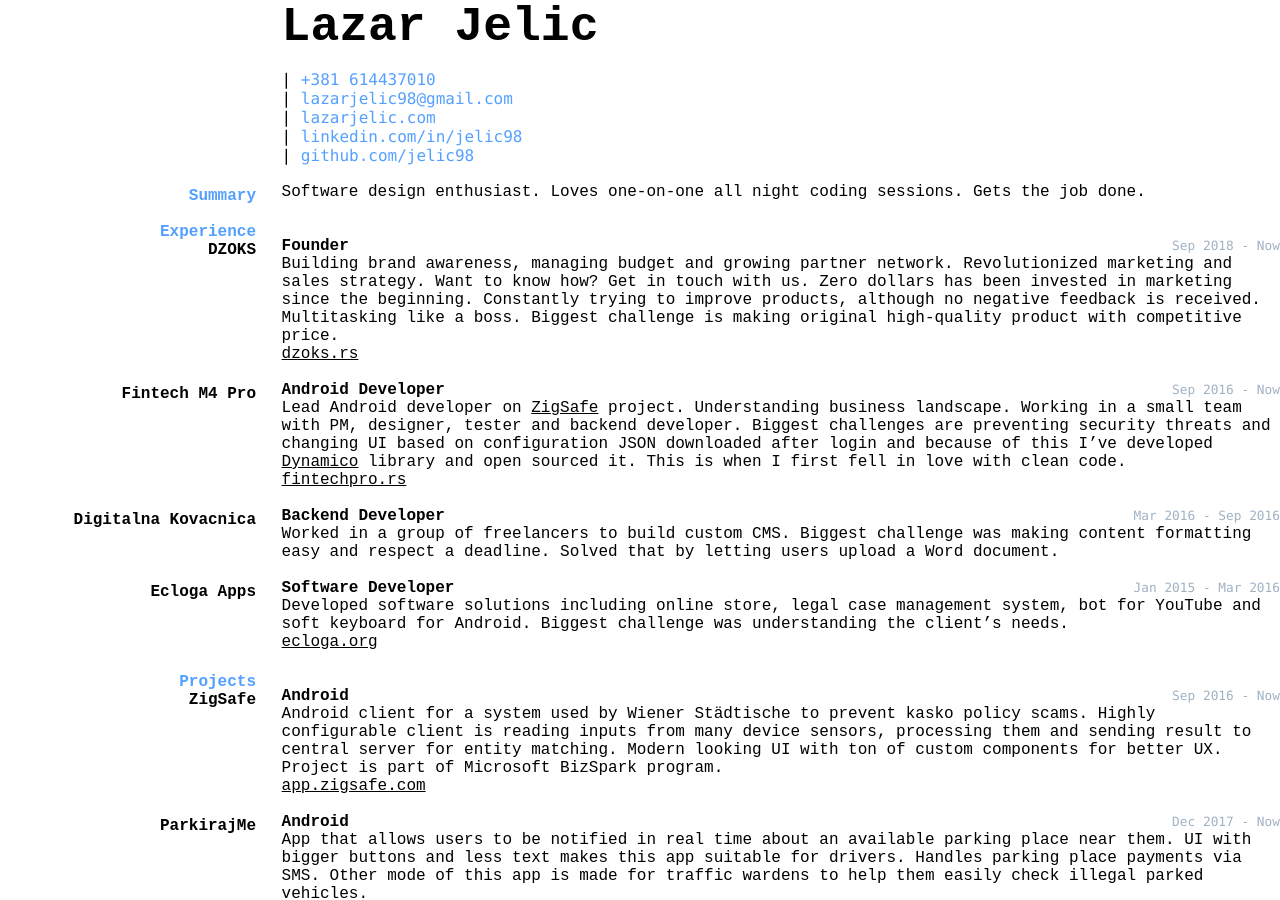
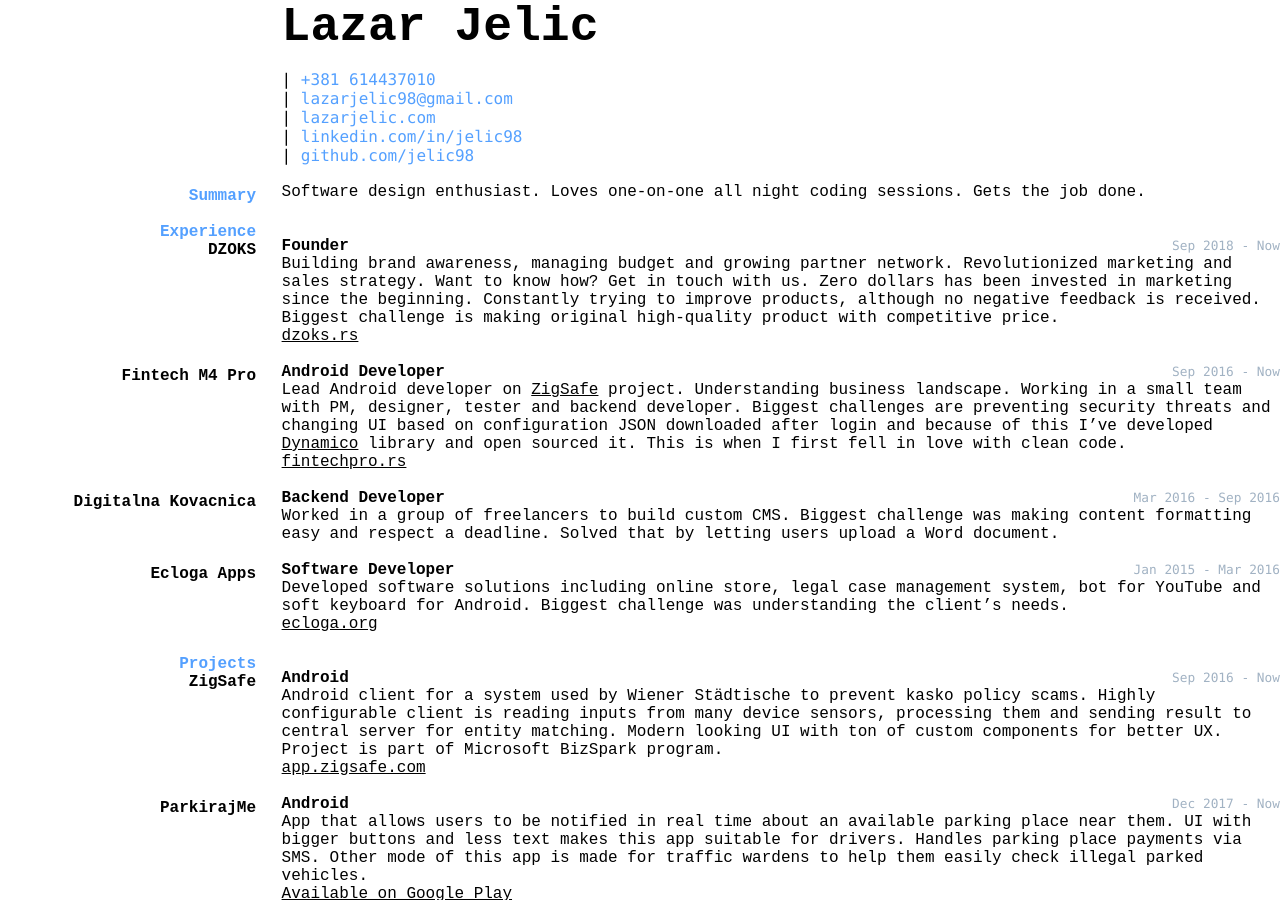
Before and after one commit to jelic98/cv, a Jekyll site: the page built from index.md, in a window 1280 px wide and 900 px high. Built offline with Jekyll 4.4.1, drawn with Linux system fonts in a browser that asks for light colours; our own code applies the rules of GitHub Pages for plain Markdown files.

Commit message:
Undone last commit

```diff
--- a/index.md
+++ b/index.md
@@ -26,7 +26,7 @@ Software design enthusiast. Loves one-on-one all night coding sessions. Gets the
 __Founder__
 `Sep 2018 - Now`
 
-Building brand awareness, managing budget and growing partner network. Revolutionized marketing and sales strategy. Want to know how? Get in touch with us. Zero dollars has been invested in marketing since the beginning. Constantly trying to improve products, although no negative feedback is received. Multitasking like a boss. Biggest challenge is making original high-quality product with competitive price.
+Building brand awareness, managing budget and growing partner network. Revolutionized marketing and sales strategy. Want to know how? Get in touch with us. Zero dollars has been invested in marketing since the beginning. Constantly trying to improve products, although no negative feedback is received. Biggest challenge is making original high-quality product with competitive price.
 
 [dzoks.rs](https://www.dzoks.rs)
 
```
